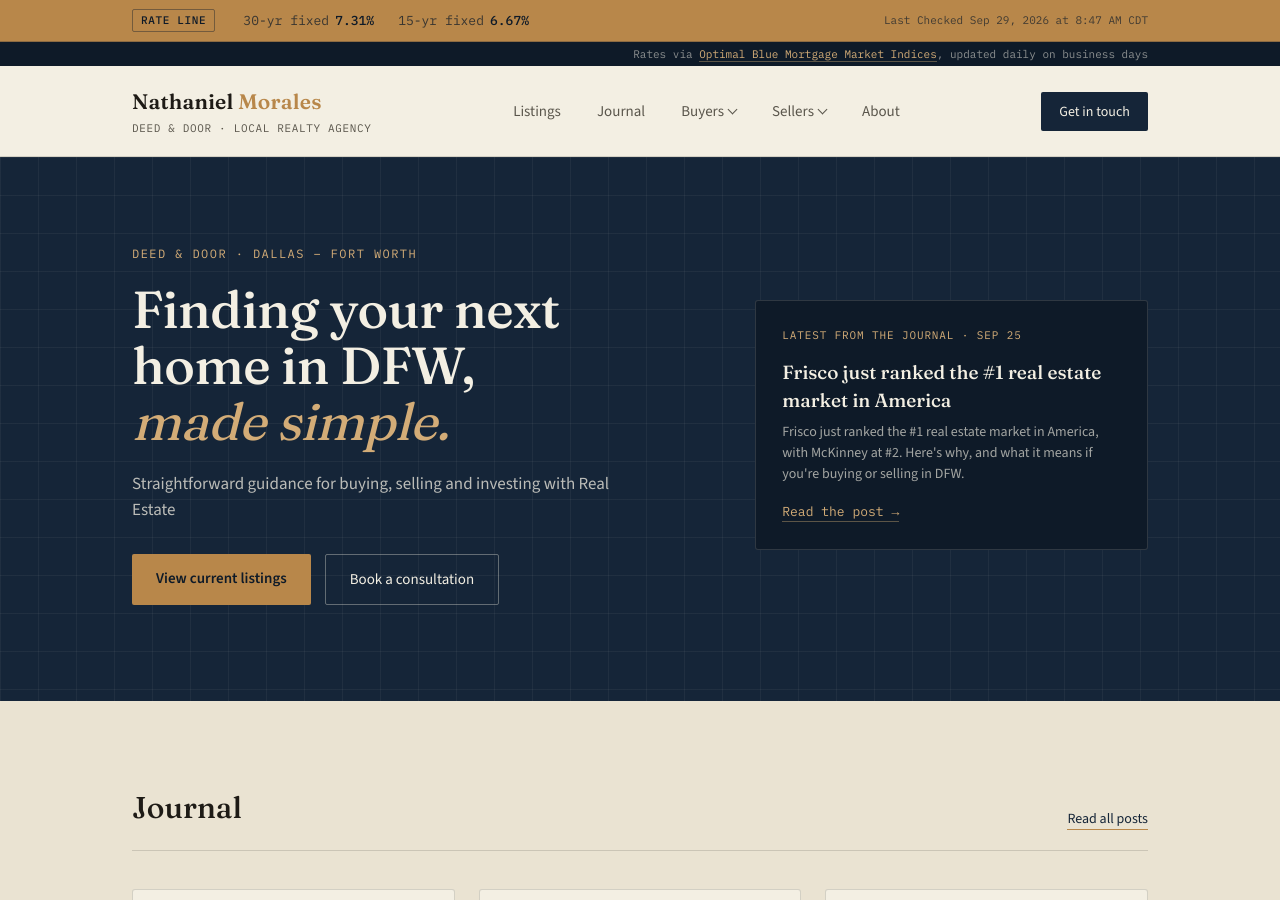
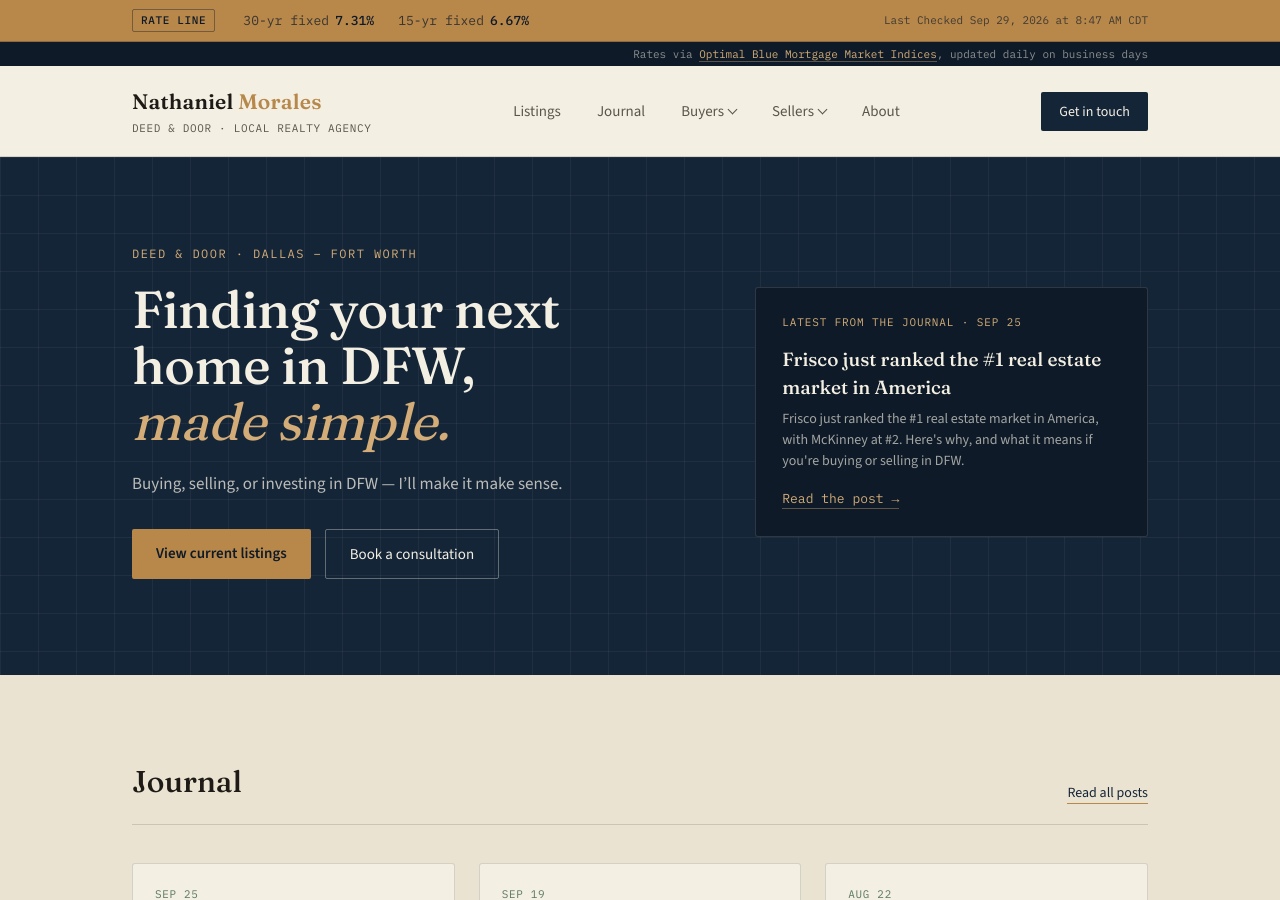
Before and after one commit to nathanielmorales7/deedanddoor, a Jekyll site: the page index.html, which Jekyll copies as it is, in a window 1280 px wide and 900 px high. Built offline with Jekyll 4.4.1, drawn with Linux system fonts in a browser that asks for light colours.

Commit message:
Rewrite homepage hero copy for a more natural voice

```diff
--- a/index.html
+++ b/index.html
@@ -81,7 +81,7 @@
       <div>
         <div class="eyebrow">Deed &amp; Door &middot; Dallas – Fort Worth</div>
         <h1>Finding your next<br>home in DFW,<br><em>made simple.</em></h1>
-        <p>Straightforward guidance for buying, selling and investing with Real Estate</p>
+        <p>Buying, selling, or investing in DFW — I’ll make it make sense.</p>
         <div class="hero-ctas">
           <a href="#listings" class="btn-primary">View current listings</a>
           <a href="#" class="btn-ghost lead-capture-btn">Book a consultation</a>
```
